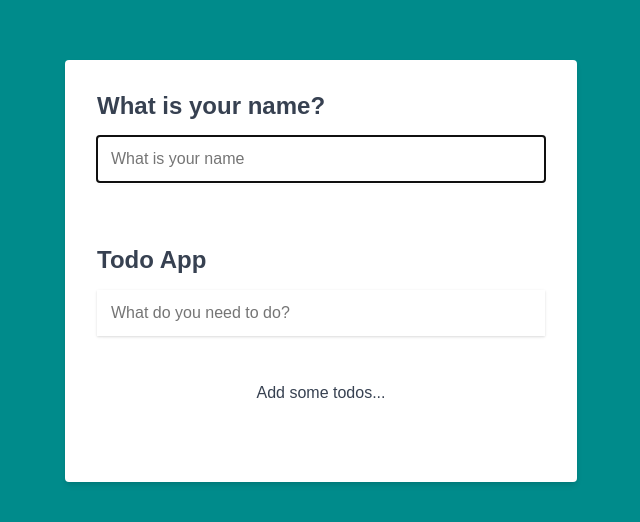
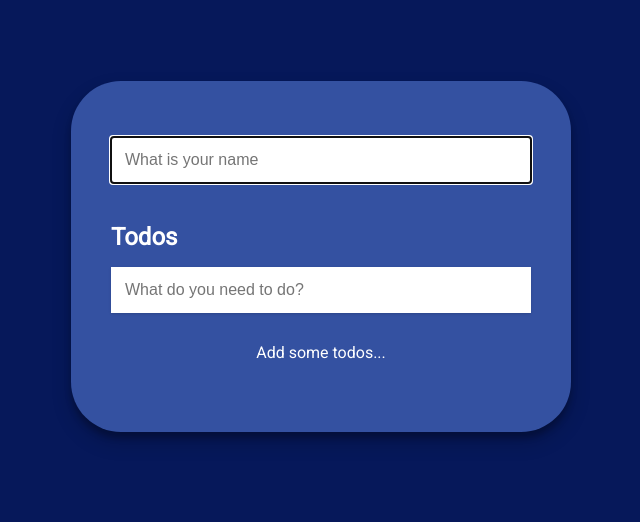
Before and after one commit to JamieVos991/Laracast-React, a React (Create React App) app: page / in a window 1280 px wide. Shown: the part 144-666 px from the top of the page, without its empty margins (319-959 px from the left). Built offline with nearby package versions, Linux system fonts and the light colour scheme.

Commit message:
CSS background colors + new font

```diff
--- a/public/index.html
+++ b/public/index.html
@@ -5,6 +5,9 @@
     <meta name="viewport" content="width=device-width, initial-scale=1" />
     <meta name="description" content="Web site created using create-react-app"/>
     <title>React App</title>
+    <link rel="preconnect" href="https://fonts.googleapis.com">
+<link rel="preconnect" href="https://fonts.gstatic.com" crossorigin>
+<link href="https://fonts.googleapis.com/css2?family=Roboto&display=swap" rel="stylesheet">
   </head>
   <body>
     <noscript>You need to enable JavaScript to run this app.</noscript>
--- a/src/App.css
+++ b/src/App.css
@@ -4,12 +4,15 @@
   box-sizing: border-box;
 }
 
-body {
-  font-family: sans-serif;
-  background: darkcyan;
+html {
+  font-size: 62.5%;
+  overflow-x: hidden;
 }
 
-#root {
+body {
+  background: #06185a; /* fallback for old browsers */
+  font-family: 'Roboto', sans-serif;
+  font-size: 2rem;
   min-height: 100vh;
   display: flex;
   justify-content: center;
--- a/src/components/Todo/Todo.css
+++ b/src/components/Todo/Todo.css
@@ -1,22 +1,14 @@
 .todo-app-container {
-  width: 80%;
-}
-
-.container {
-  padding-top: 2.4rem;
-  width: 48rem;
+  width: 50rem;
 }
 
 .todo-app {
-  margin: auto;
-  margin-top: 30px;
-  padding: 2rem;
-  background: white;
-  border-radius: 0.25rem;
-  box-shadow: 0 4px 6px -1px rgba(0, 0, 0, 0.1),
-    0 2px 4px -1px rgba(0, 0, 0, 0.06);
-  max-width: 32rem;
-  color: #374151;
+  font-size: 80%;
+  padding: 4rem;
+  border-radius: 5rem;
+  background: #3451a1;
+  box-shadow: rgba(0, 0, 0, 0.19) 0px 10px 20px, rgba(0, 0, 0, 0.23) 0px 6px 6px;
+  color: #fff;
 }
 
 h2 {
@@ -41,12 +33,15 @@
   display: flex;
   justify-content: space-between;
   align-items: center;
-  margin-top: 24px;
+  margin-top: 0.5rem;
 }
 
 .todo-item {
   display: flex;
+  border-radius: 1rem;
   align-items: center;
+  background: #06185a;
+  padding: 2rem;
   flex: 1;
   font-size: 18px;
   margin-right: 24px;
@@ -70,9 +65,10 @@
 }
 
 .x-button {
-  background: white;
-  color: #6b7280;
+  background: none;
+  font-size: 2rem;
   border: none;
+  outline: none;
   cursor: pointer;
 }
 
@@ -86,7 +82,6 @@
 }
 
 .button {
-  color: #6b7280;
   font-size: 14px;
   background: white;
   border: 1px solid lightgray;
@@ -111,7 +106,6 @@
   display: flex;
   justify-content: space-between;
   align-items: center;
-  color: #6b7280;
   margin-top: 22px;
   padding-top: 16px;
   border-top: 1px solid lightgray;
@@ -121,7 +115,6 @@
   display: flex;
   justify-content: space-between;
   align-items: center;
-  color: #6b7280;
   margin-top: 22px;
   padding-top: 16px;
   border-top: 1px solid lightgray;
--- a/src/components/Todo/Todo.jsx
+++ b/src/components/Todo/Todo.jsx
@@ -129,7 +129,7 @@
     <div className="todo-app-container">
       <div className="todo-app">
         <div className="name-container">
-          <h2>What is your name?</h2>
+          {name && <h2>Good evening, {name}</h2>}
           <form action="#">
             <input
               type="text"
@@ -140,9 +140,8 @@
               onChange={handleNameInput}
             />
           </form>
-          {name && <p className="name-label">Hello, {name}</p>}
         </div>
-        <h2>Todo App</h2>
+        <h2>Todos</h2>
         <TodoForm addTodo={addTodo} />
 
         {todos.length > 0 ? (
--- a/src/components/TodoList/TodoList.jsx
+++ b/src/components/TodoList/TodoList.jsx
@@ -67,7 +67,7 @@
               onClick={() => props.deleteTodo(todo.id)}
               className="x-button"
             >
-              X
+              ✖️
               <svg
                 className="x-button-icon"
                 fill="none"
```
